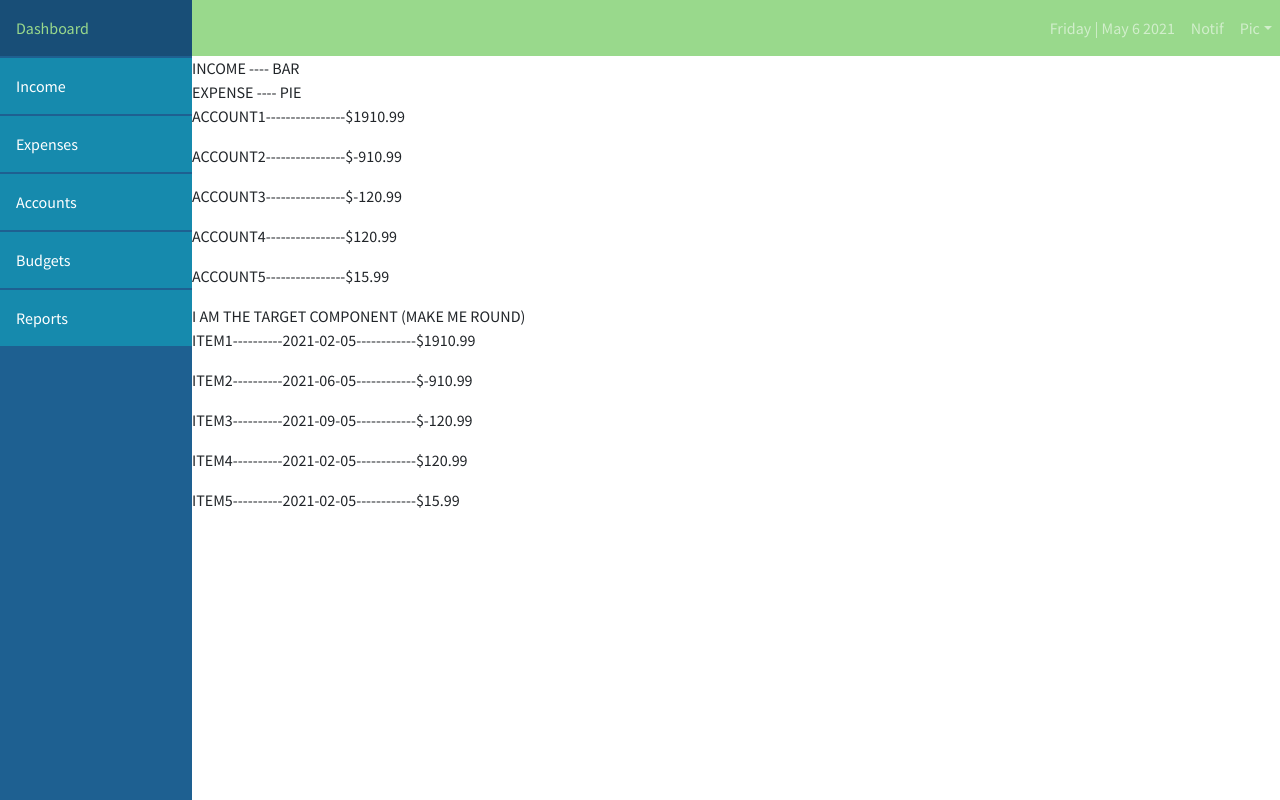
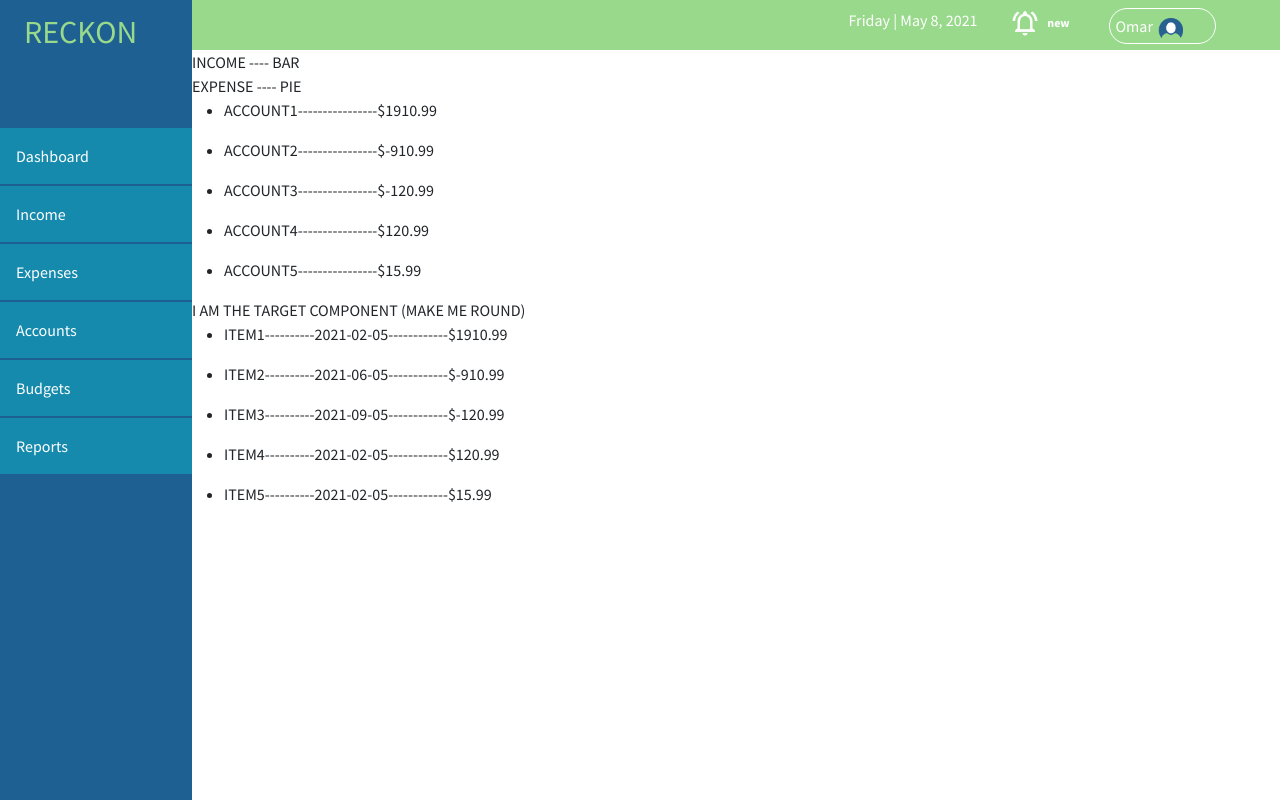
Before and after one commit to Jgabriel88/Reckon, a React (Create React App) app in the folder client/: page / in a window 1280 px wide. Built offline with nearby package versions, Linux system fonts and the light colour scheme.

Commit message:
Fix top navigation bar layout

```diff
--- a/client/src/App.scss
+++ b/client/src/App.scss
@@ -1,20 +1,5 @@
 @import "components/styles/variables.scss";
-h1,
-h2,
-h3,
-h4,
-h5,
-h6 {
-  margin: 0;
-}
 
-ol,
-ul,
-li {
-  list-style: none;
-  margin: 0;
-  padding: 0;
-}
 .sidebar {
   background-color: $blue-dark;
   display: flex;
@@ -23,11 +8,6 @@ li {
 
 
 }
-
 .content {
-  display: flex;
-  flex-direction: column;
-  justify-content: flex-start;
-  padding: 0;
   width: 100%;
 }
--- /dev/null
+++ b/client/src/components/Logo.jsx
@@ -0,0 +1,7 @@
+import "./SideNavItem.scss";
+
+const Logo = () => {
+	return <button className="side_nav_logo">RECKON</button>;
+};
+
+export default Logo;
--- a/client/src/components/SideNavItem.scss
+++ b/client/src/components/SideNavItem.scss
@@ -1,7 +1,18 @@
 @import "./styles/variables.scss";
 
 button.side_nav {
+    &_logo{
+        display: flex;
+        flex-direction: column;
+        color: $green-light;
+        font-size: 2rem;
+        background-color: $blue-dark;
+        width: 12rem;
+        min-height: 8rem;
+        padding: 0.5rem 1.5rem;
+        border-style: none;
 
+    }
     &_item{
         display: flex;
         flex-direction: column;
--- a/client/src/components/SideNavList.jsx
+++ b/client/src/components/SideNavList.jsx
@@ -1,4 +1,5 @@
 import SideNavItem from './SideNavItem';
+import Logo from './Logo';
 import "./SideNavList.scss";
 
 const SideNavList = () => {
@@ -6,6 +7,7 @@ const SideNavList = () => {
 		<div className="side_nav">
 
 			<section>
+				<Logo />
 				<SideNavItem name="Dashboard" />
 				<SideNavItem name="Income" />
 				<SideNavItem name="Expenses" />
--- a/client/src/components/TopNav.jsx
+++ b/client/src/components/TopNav.jsx
@@ -1,23 +1,24 @@
-import { Navbar, Nav, NavDropdown } from 'react-bootstrap';
+import {Badge} from "react-bootstrap";
 import "./TopNav.scss";
 const TopNav = () => {
 	return (
-
-		<Navbar className="top-nav-menu" collapseOnSelect expand="lg" variant="dark">
-			<Navbar.Toggle aria-controls="responsive-navbar-nav" />
-			<Navbar.Collapse id="responsive-navbar-nav">
-			<Nav className="justify-content-end" style={{ width: "100%" }}>
-				<Nav.Link href="#">Friday | May 6 2021</Nav.Link>
-				<Nav.Link href="#">
-					Notif
-				</Nav.Link>
-				<NavDropdown title="Pic" id="collasible-nav-dropdown">
-					<NavDropdown.Item href="#">Edit Profile</NavDropdown.Item>
-					<NavDropdown.Item href="#">Logout</NavDropdown.Item>
-				</NavDropdown>
-				</Nav>
-			</Navbar.Collapse>
-		</Navbar>
+		<div className="top_nav_menu">
+			<nav className="navbar">
+				<ul className="top_nav_item">
+					<li>Friday | May 8, 2021</li>
+					<li><img
+							className="top_nav_item-notification"
+							src="images/icons/notification.png"
+							alt="notification"/><Badge variant="light">new</Badge></li>
+					<li className="top_nav_item_profile"> Omar
+						<img
+							className="top_nav_item-image"
+							src="images/profile.png"
+							alt="profile_photo"/>
+					</li>
+				</ul>
+			</nav>
+  </div>
 
 )};
 
--- a/client/src/components/TopNav.scss
+++ b/client/src/components/TopNav.scss
@@ -1,12 +1,41 @@
 @import "./styles/variables.scss";
 
+.top_nav_menu{
+  width: 100%;
+  background-color: $green-light;
+  padding-right: 4rem;
+}
+.navbar{
+  height: 50px;
+  width: 100%;
+  max-width: 100%;
+}
+.top_nav_item {
+  display: grid;
+  grid-template-columns: repeat(4, auto);
+  list-style: none;
+  width: 100%;
+  justify-content: right;
+  color: $white;
 
-.top-nav-menu{
-  min-width: 100vh;
-  background-color: $green-light;
+  &_profile{
+    border: 1px solid $white;
+    border-radius: 25px;
+    justify-content: center;
+    padding: 5px;
+  }
+
+  &-image {
+    max-width: 30px;
+    align-self: center;
+    padding-left: 5px;
+  }
+
+  &-notification{
+    max-width: 30px;
+  }
+  li{
+    padding-right: 2rem;
+  }
+
 }
-.top-nav-item {
-  justify-content: right;
-  align-items: flex-end;
-  color: black
-}
```
Also changed, not shown: client/public/images/icons/notification.png (added), client/public/images/profile.png (added).
